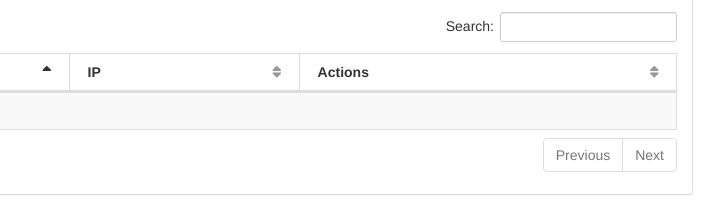
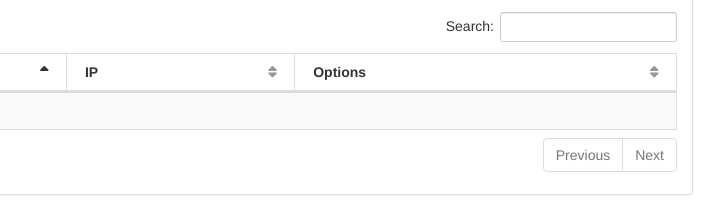
Before and after one commit to pawellll/programowanieZespolowe, a website: page web/pages/monitor.html in a window 1280 px wide. Shown: the part 351-575 px from the top of the page, 557-1273 px from the left. Drawn offline with Linux system fonts and the light colour scheme.

Commit message:
Bug fixing

```diff
--- a/web/pages/monitor.html
+++ b/web/pages/monitor.html
@@ -190,7 +190,7 @@
                                     <tr>
                                         <th>Name</th>
                                         <th>IP</th>
-                                        <th>Actions</th>
+                                        <th>Options</th>
                                     </tr>
                                 </thead>
                                 <tbody id="monitorList">
```
